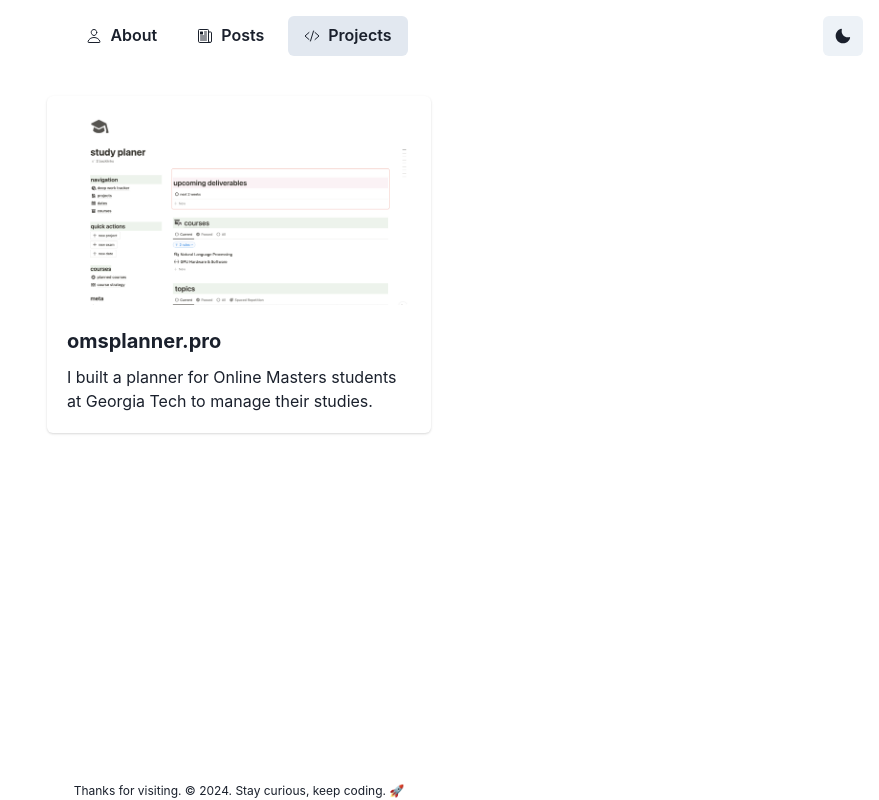
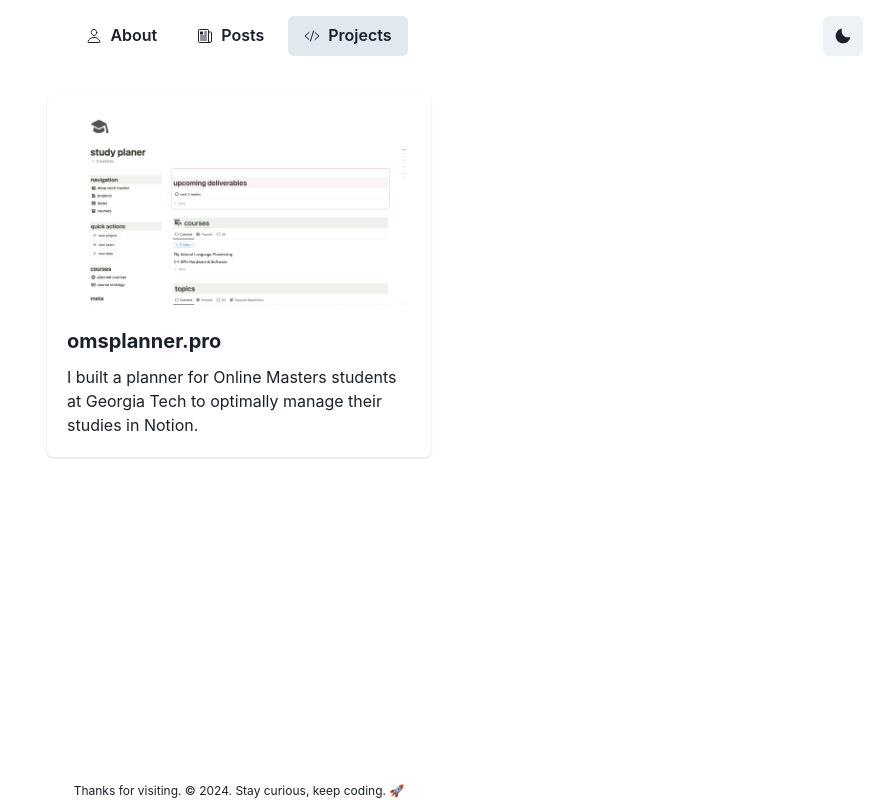
Before and after one commit to philipkrueck/website, a Next.js app: page /projects in a window 1280 px wide. Shown: the whole page, without its empty margins (401-1280 px from the left). Built offline with nearby package versions, Linux system fonts and the light colour scheme.

Commit message:
update omsplanner.pro copy

```diff
--- a/src/pages/projects.tsx
+++ b/src/pages/projects.tsx
@@ -32,7 +32,7 @@
             <Heading size="md">{"omsplanner.pro"}</Heading>
             <Text>
               I built a planner for Online Masters students at Georgia Tech to
-              manage their studies.
+              optimally manage their studies in Notion.
             </Text>
           </Stack>
         </CardBody>
```
